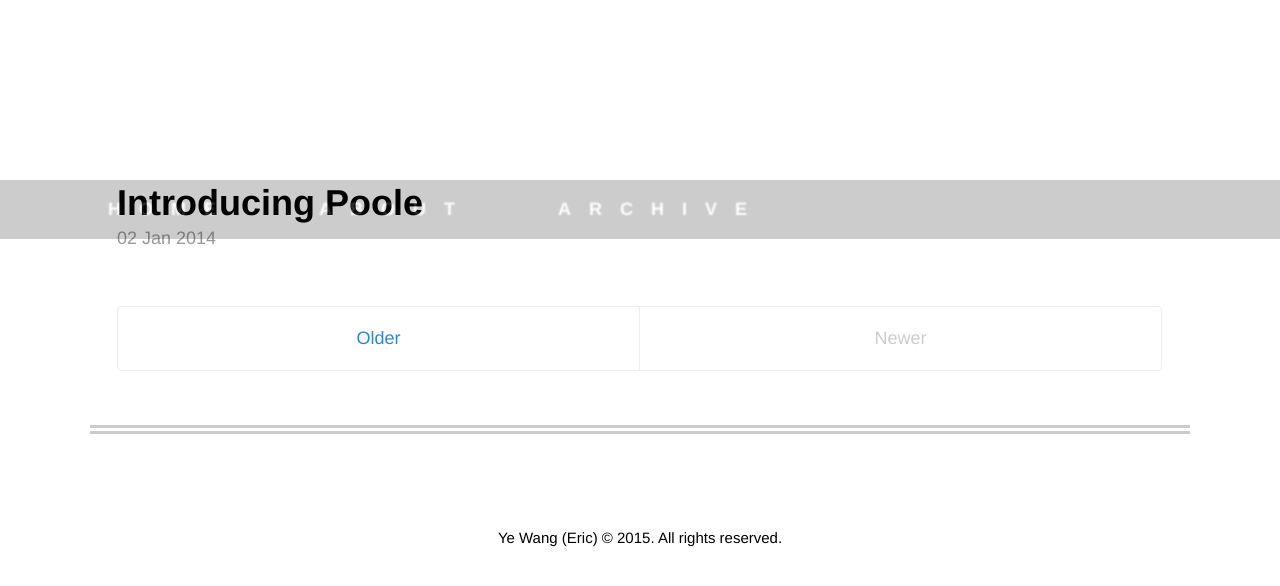
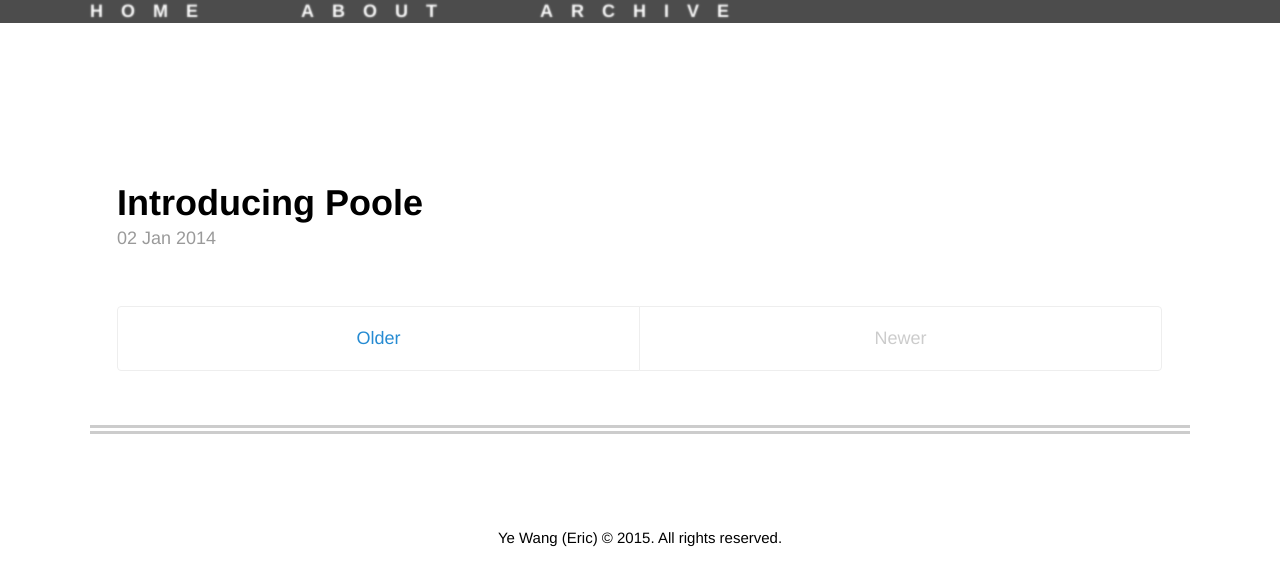
Before and after one commit to ericyewang/ericyewang.github.io, a Jekyll site: the page built from index.html, in a window 1280 px wide. Shown: the top 586 px of the page. Built offline with Jekyll 4.4.1, drawn with Linux system fonts in a browser that asks for light colours; the list of posts is cut into pages by our own code.

Commit message:
Update _masthead.scss

```diff
--- a/_sass/_masthead.scss
+++ b/_sass/_masthead.scss
@@ -4,12 +4,9 @@
 
 header {
 	position: fixed;
+	top:0;
 	left:0;
 	right:0;
-	padding-top: 1rem;
-	padding-right: 1rem;
-	padding-bottom: 1rem;
-	padding-left: 1rem;
 	z-index: 9999;
 	background-color: #000;
 	opacity: 0.2;
```
